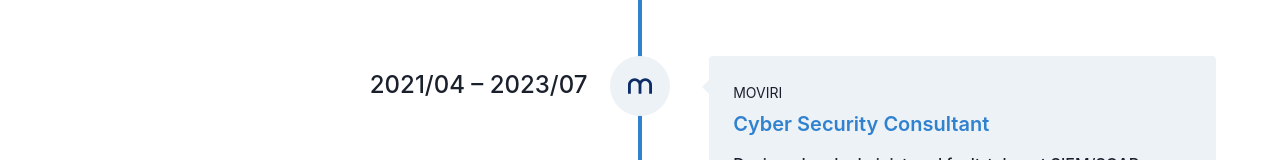
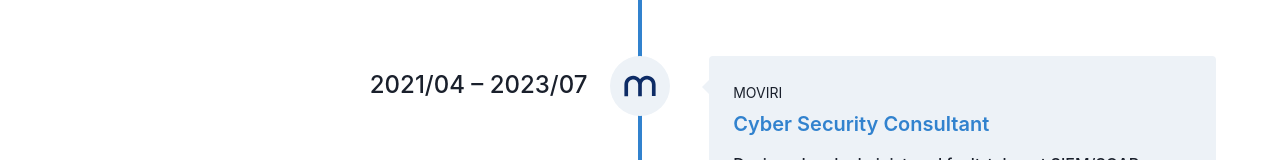
Before and after one commit to aserpi/aserpi.github.io, a React (Vite) app: page /#/experience in a window 1280 px wide. Shown: the part 493-653 px from the top of the page. Built offline with nearby package versions, Linux system fonts and the light colour scheme.

Commit message:
Improve experience icons

```diff
--- a/src/components/ExperienceTimelineElement.jsx
+++ b/src/components/ExperienceTimelineElement.jsx
@@ -27,7 +27,16 @@ export const ExperienceTimelineElement = ({
         if (companyUrl !== undefined && companyUrl !== null)
           window.open(companyUrl, '_blank');
       }}
-      iconStyle={iconStyle}
+      iconStyle={{
+        ...{
+          boxShadow: 'none',
+          cursor:
+            companyUrl !== undefined && companyUrl !== null
+              ? 'pointer'
+              : 'default',
+        },
+        ...iconStyle,
+      }}
       {...props}
     >
       <Text
--- a/src/components/icons/LoroPianaIcon.jsx
+++ b/src/components/icons/LoroPianaIcon.jsx
@@ -1,7 +1,6 @@
-import { Icon } from '@chakra-ui/react';
+import { chakra, Icon } from '@chakra-ui/react';
 
-export const LoroPianaIcon = props => {
-  return (
+export const LoroPianaIcon = props => (
   <Icon viewBox="0 0 2358.16 2143.6" {...props}>
     <defs>
       <style>{'.loropiana-cls-1 { fill: #9d5248; }'}</style>
@@ -20,4 +19,5 @@ export const LoroPianaIcon = props => {
     </g>
   </Icon>
 );
-};
+
+export const LoroPianaIconChakra = chakra(LoroPianaIcon);
--- a/src/components/icons/MoviriIcon.jsx
+++ b/src/components/icons/MoviriIcon.jsx
@@ -1,7 +1,6 @@
-import { Icon } from '@chakra-ui/react';
+import { chakra, Icon } from '@chakra-ui/react';
 
-export const MoviriIcon = props => {
-  return (
+export const MoviriIcon = props => (
   <Icon viewBox="0 0 112 72.8" {...props}>
     <defs>
       <style>{'.moviri-cls-1 { fill: #0e2c66; }'}</style>
@@ -16,4 +15,5 @@ export const MoviriIcon = props => {
     </g>
   </Icon>
 );
-};
+
+export const MoviriIconChakra = chakra(MoviriIcon);
--- a/src/components/icons/SapienzaIcon.jsx
+++ b/src/components/icons/SapienzaIcon.jsx
@@ -1,7 +1,6 @@
-import { Icon } from '@chakra-ui/react';
+import { chakra, Icon } from '@chakra-ui/react';
 
-export const SapienzaIcon = props => {
-  return (
+export const SapienzaIcon = props => (
   <Icon viewBox="0 0 28.35 34.02" {...props}>
     <defs>
       <style>
@@ -24,4 +23,5 @@ export const SapienzaIcon = props => {
     </g>
   </Icon>
 );
-};
+
+export const SapienzaIconChakra = chakra(SapienzaIcon);
--- a/src/pages/Experience.jsx
+++ b/src/pages/Experience.jsx
@@ -4,12 +4,22 @@ import { VerticalTimeline } from 'react-vertical-timeline-component';
 import 'react-vertical-timeline-component/style.min.css';
 
 import { ExperienceTimelineElement } from '../components/ExperienceTimelineElement';
-import { LoroPianaIcon } from '../components/icons/LoroPianaIcon';
-import { MoviriIcon } from '../components/icons/MoviriIcon';
-import { SapienzaIcon } from '../components/icons/SapienzaIcon';
+import { LoroPianaIconChakra } from '../components/icons/LoroPianaIcon';
+import { MoviriIconChakra } from '../components/icons/MoviriIcon';
+import { SapienzaIconChakra } from '../components/icons/SapienzaIcon';
 import '../styles/experienceTimelineElement.css';
 
 export const Experience = () => {
+  const iconBackground = useColorModeValue(
+    'var(--chakra-colors-chakra-subtle-bg)',
+    'white'
+  );
+  const sapienzaIcon = (
+    <SapienzaIconChakra
+      overflow="visible"
+      transform={{ base: 'scale(2)', sm: 'scale(2.5)' }}
+    />
+  );
   const experiences = [
     {
       company: 'Loro Piana',
@@ -23,23 +33,12 @@ export const Experience = () => {
         'Contributing to the enforcement of security and privacy by design, including OT and IoT systems.',
       ],
       icon: (
-        <LoroPianaIcon
+        <LoroPianaIconChakra
           overflow="visible"
-          style={{
-            height: 36,
-            width: 36,
-            marginLeft: -18,
-            marginTop: -18,
-          }}
+          transform={{ sm: 'scale(1.5)' }}
         />
       ),
-      iconStyle: {
-        background: useColorModeValue(
-          'var(--chakra-colors-chakra-subtle-bg)',
-          'white'
-        ),
-        boxShadow: 'none',
-      },
+      iconStyle: { background: iconBackground },
       title: 'Cyber Security Specialist',
     },
     {
@@ -52,14 +51,10 @@ export const Experience = () => {
         'Cooperated with L3 analysts in root cause analysis and threat hunting campaigns.',
         'Built a fraud detection platform with cloud-native OSINT capabilities that increased fraudster discovery by 500% and saved over 7000 person-hours a year.',
       ],
-      icon: <MoviriIcon overflow="visible" />,
-      iconStyle: {
-        background: useColorModeValue(
-          'var(--chakra-colors-chakra-subtle-bg)',
-          'white'
-        ),
-        boxShadow: 'none',
-      },
+      icon: (
+        <MoviriIconChakra overflow="visible" transform={{ sm: 'scale(1.3)' }} />
+      ),
+      iconStyle: { background: iconBackground },
       title: 'Cyber Security Consultant',
     },
     {
@@ -70,10 +65,7 @@ export const Experience = () => {
         'Awarded a certificate in recognition of extracurricular research activities (Honours Programme).',
       ],
       date: '2021/01',
-      icon: (
-        <SapienzaIcon overflow="visible" style={{ transform: 'scale(2.5)' }} />
-      ),
-      iconStyle: { boxShadow: 'none' },
+      icon: sapienzaIcon,
       title: 'Master of Science in Engineering in Computer Science',
     },
     {
@@ -84,10 +76,7 @@ export const Experience = () => {
         'Italian name: Laurea in Ingegneria Informatica e Automatica.',
       ],
       date: '2018/12',
-      icon: (
-        <SapienzaIcon overflow="visible" style={{ transform: 'scale(2.5)' }} />
-      ),
-      iconStyle: { boxShadow: 'none' },
+      icon: sapienzaIcon,
       title: 'Bachelor of Science in Computer and System Engineering',
     },
   ];
```
Lines whose indentation alone changed are shown as unchanged.
